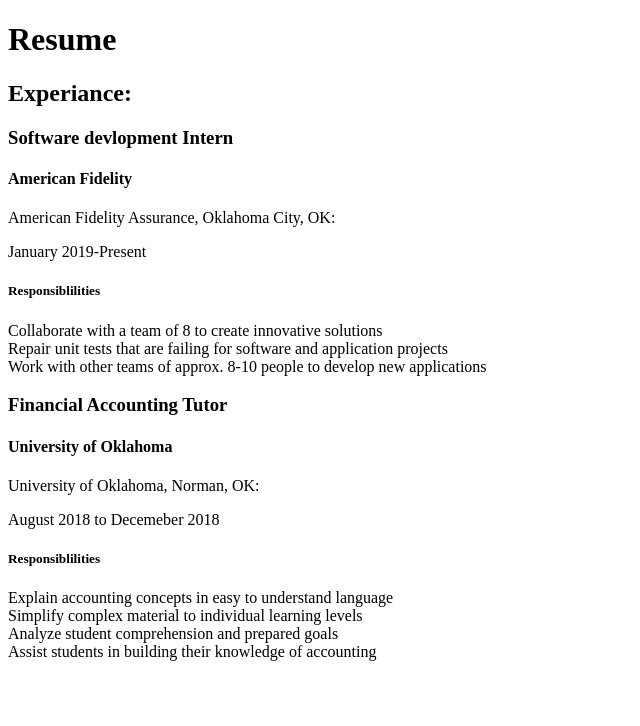
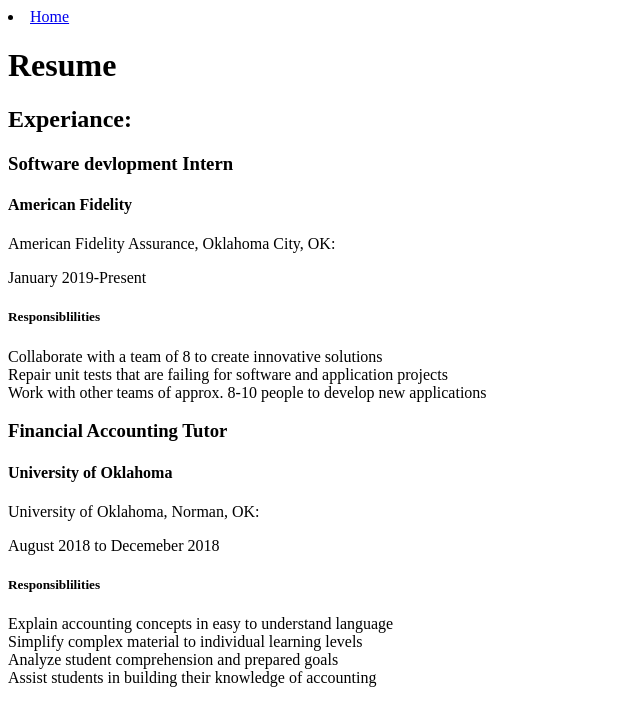
Before and after one commit to over0004/over0004.github.io, a plain HTML site: page About.html in a window 1280 px wide. Shown: the whole page, without its empty margins (0-640 px from the left). Drawn offline with Linux system fonts and the light colour scheme.

Commit message:
adding links at the top of the page

```diff
--- a/About.html
+++ b/About.html
@@ -1,5 +1,5 @@
 <!DOCTYPE html>
-
+<li><a href="index.html.asp">Home</a></li>
 <html lang="en" xmlns="http://www.w3.org/1999/xhtml">
 <head>
     <meta charset="utf-8" />
```
Also changed, not shown: Project.html (+1 -1 lines), Skills.html (+1 -1 lines).
